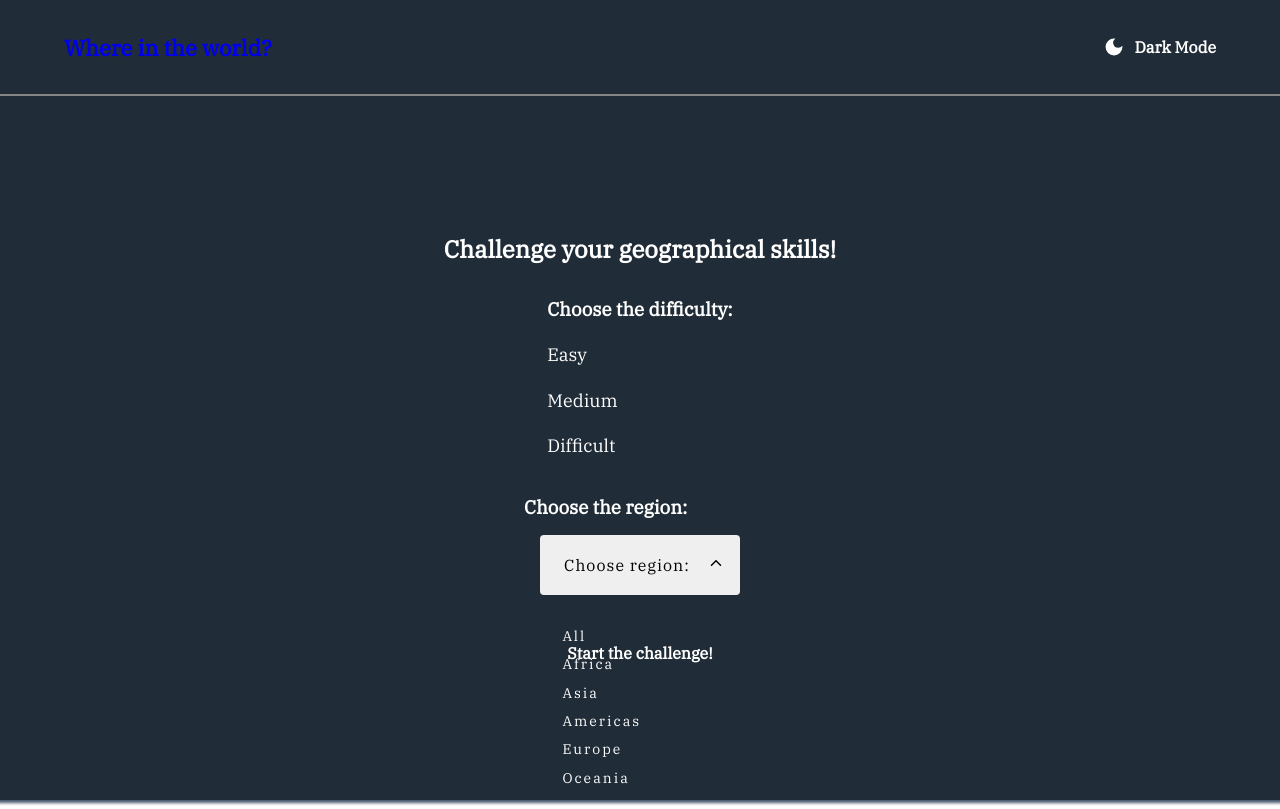
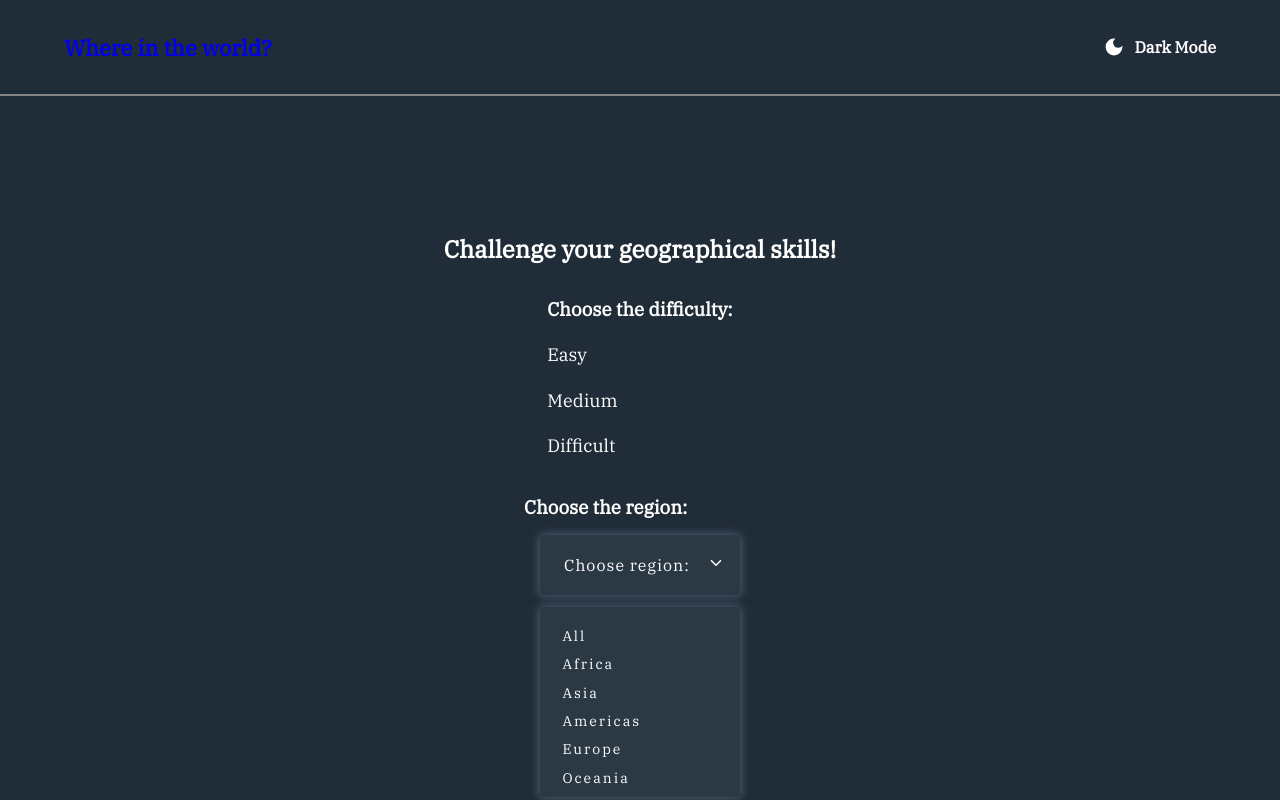
Before and after one commit to BGabrielius/where-in-the-world-app, a React (Create React App) app: page /challenge in a window 1280 px wide. Both pictures are taken after a click on the button "Choose region:". Built offline with nearby package versions, Linux system fonts and the light colour scheme.

Commit message:
minor style changes, added animations

```diff
--- a/src/components/DropdownMenu/DropdownMenu.module.css
+++ b/src/components/DropdownMenu/DropdownMenu.module.css
@@ -16,7 +16,6 @@
 
   border-radius: 4px;
   border: 0;
-  border-radius: 4px;
   width: 100%;
 
   padding: 1.25em 0;
@@ -39,6 +38,7 @@
   list-style: none;
   width: 200px;
   padding: 1em 0;
+  max-height: 200px;
 
   margin-top: -4px;
   border-radius: 4px;
@@ -55,6 +55,7 @@
 
   text-align: left;
   margin-top: 0.75em;
+  padding-bottom: 0.25em;
 }
 
 .option {
--- a/src/components/DropdownMenu/DropdownMenu.tsx
+++ b/src/components/DropdownMenu/DropdownMenu.tsx
@@ -1,6 +1,7 @@
 import React, { useState } from "react";
 
 import styledDropdown from "./DropdownMenu.module.css";
+import { motion } from "framer-motion";
 
 import { IoIosArrowDown, IoIosArrowUp } from "react-icons/io";
 
@@ -8,29 +9,30 @@ interface Props {
   isChallenge: boolean;
   filterName: string;
   handleFilter: (e: any) => void;
+  isOpen?: () => void;
 }
 
 const DropdownMenu: React.FC<Props> = ({
   isChallenge,
   filterName,
   handleFilter,
+  isOpen,
 }) => {
   // state
   const [isOptionsOpen, setIsOptionsOpen] = useState<boolean>(false);
   const [selectedOption, setSelectedOption] = useState<number>(0);
   const [isFirstLoad, setIsFirstLoad] = useState<boolean>(true);
-  // const [selectedOptionName, setSelectedOptionName] = useState<string>("");
 
   const optionsList = isChallenge
     ? ["All", "Africa", "Asia", "Americas", "Europe", "Oceania"]
     : ["Africa", "Asia", "Americas", "Europe", "Oceania"];
 
-  // side effects
-
   // functions
-
   const toggleOptions = () => {
     setIsOptionsOpen(!isOptionsOpen);
+    if (isOpen) {
+      isOpen();
+    }
   };
 
   const setSelectedThenCloseDropdown = (index: number) => {
@@ -40,7 +42,9 @@ const DropdownMenu: React.FC<Props> = ({
       handleFilter(optionsList[index]);
       setSelectedOption(index);
       setIsOptionsOpen(false);
-      // setSelectedOptionName(optionsList[index]);
+      if (isOpen) {
+        isOpen();
+      }
     }
   };
 
@@ -63,18 +67,6 @@ const DropdownMenu: React.FC<Props> = ({
         e.preventDefault();
         setIsOptionsOpen(false);
         break;
-      // case "ArrowUp":
-      //   e.preventDefault();
-      //   setSelectedOption(
-      //     selectedOption - 1 >= 0 ? selectedOption - 1 : optionsList.length - 1
-      //   );
-      //   break;
-      // case "ArrowDown":
-      //   e.preventDefault();
-      //   setSelectedOption(
-      //     selectedOption == optionsList.length - 1 ? 0 : selectedOption + 1
-      //   );
-      //   break;
       default:
         break;
     }
@@ -87,17 +79,41 @@ const DropdownMenu: React.FC<Props> = ({
           type="button"
           aria-haspopup="listbox"
           aria-expanded={isOptionsOpen}
-          className={`filter-region-button ${styledDropdown.button} ${
+          className={`region-filter-container ${styledDropdown.button} ${
             isOptionsOpen ? styledDropdown.expanded : ""
           }`}
           onClick={toggleOptions}
           onKeyDown={handleListKeyDown}
         >
           {isFirstLoad ? filterName : optionsList[selectedOption]}
-          {isOptionsOpen ? <IoIosArrowUp /> : <IoIosArrowDown />}
+          {isOptionsOpen ? (
+            <motion.span
+              initial={{ y: 0, opacity: 1 }}
+              animate={{ y: [-20, 0], opacity: [0, 1] }}
+              exit={{ y: 20, opacity: 0 }}
+            >
+              <IoIosArrowDown />
+            </motion.span>
+          ) : (
+            <motion.span
+              initial={{ y: 0, opacity: 1 }}
+              animate={{ y: [20, 0], opacity: [0, 1] }}
+              exit={{ y: -20, opacity: 0 }}
+            >
+              <IoIosArrowUp />
+            </motion.span>
+          )}
         </button>
-        <ul
-          className={`filter-region-ul ${styledDropdown.optionsList} ${
+        <motion.ul
+          initial={{ scaleY: 0, opacity: 1 }}
+          animate={{
+            scaleY: isOptionsOpen ? [0, 1] : [1, 0],
+            opacity: [0, 1],
+          }}
+          viewport={{ once: true }}
+          transition={{ duration: 0.3 }}
+          style={{ transformOrigin: "top", overflow: "hidden" }}
+          className={`region-filter-container ${styledDropdown.optionsList} ${
             isOptionsOpen ? styledDropdown.show : ""
           }`}
           role="listbox"
@@ -106,7 +122,12 @@ const DropdownMenu: React.FC<Props> = ({
           onKeyDown={handleListKeyDown}
         >
           {optionsList.map((option, index) => (
-            <li
+            <motion.li
+              whileInView={{ y: [-10 * index, 0], opacity: [0, 1] }}
+              initial={{ y: 0, opacity: 0 }}
+              transition={{ delay: 0.08 * index }}
+              viewport={{ once: true }}
+              exit={{ y: -10 }}
               key={option}
               id={option}
               role="option"
@@ -114,16 +135,16 @@ const DropdownMenu: React.FC<Props> = ({
               tabIndex={0}
               onKeyDown={handleKeyDown(index)}
               onClick={() => setSelectedThenCloseDropdown(index)}
-              className={`filter-region-option ${styledDropdown.option} ${
+              className={`${styledDropdown.option} ${
                 selectedOption === index &&
                 isFirstLoad === false &&
                 styledDropdown.selectedOption
               }`}
             >
               {option}
-            </li>
+            </motion.li>
           ))}
-        </ul>
+        </motion.ul>
       </div>
     </div>
   );
```
